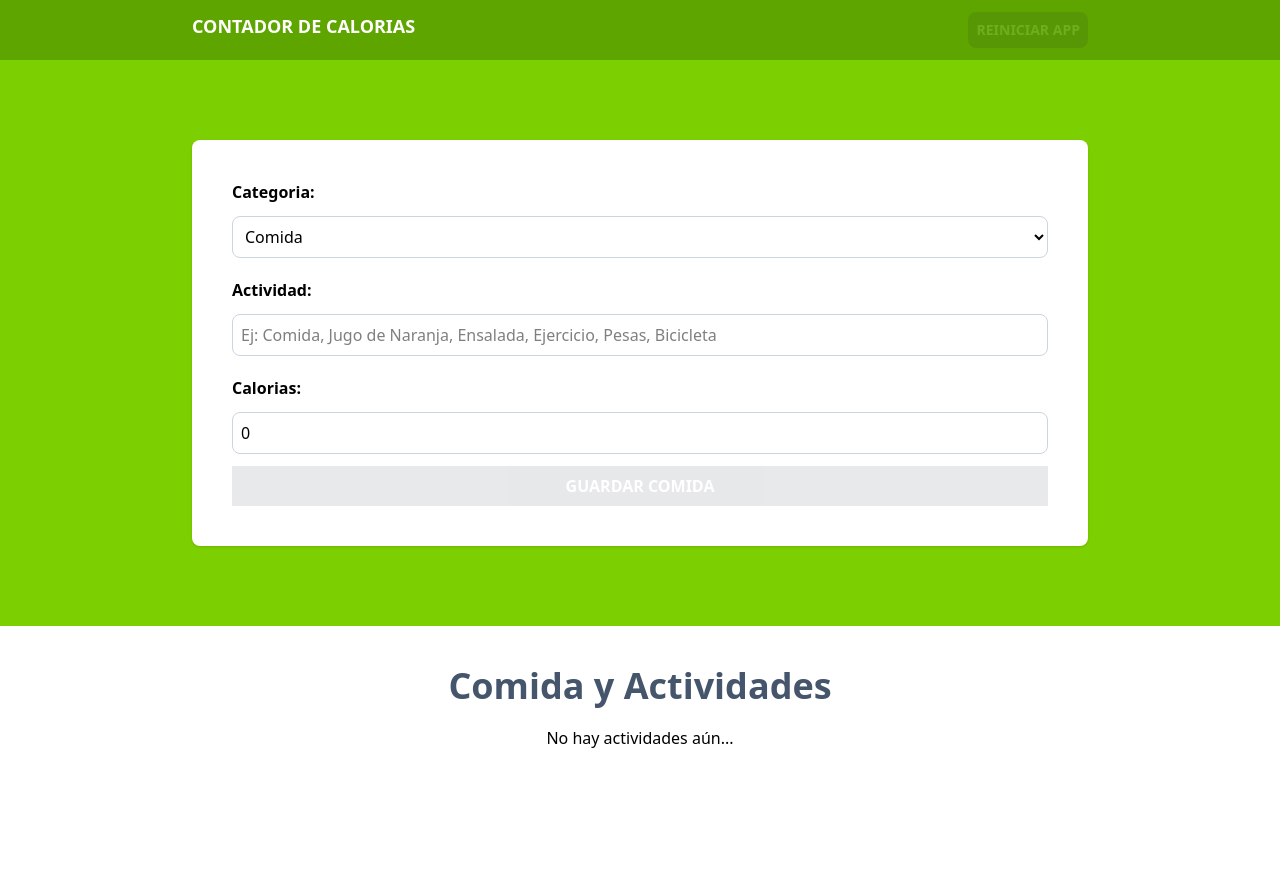
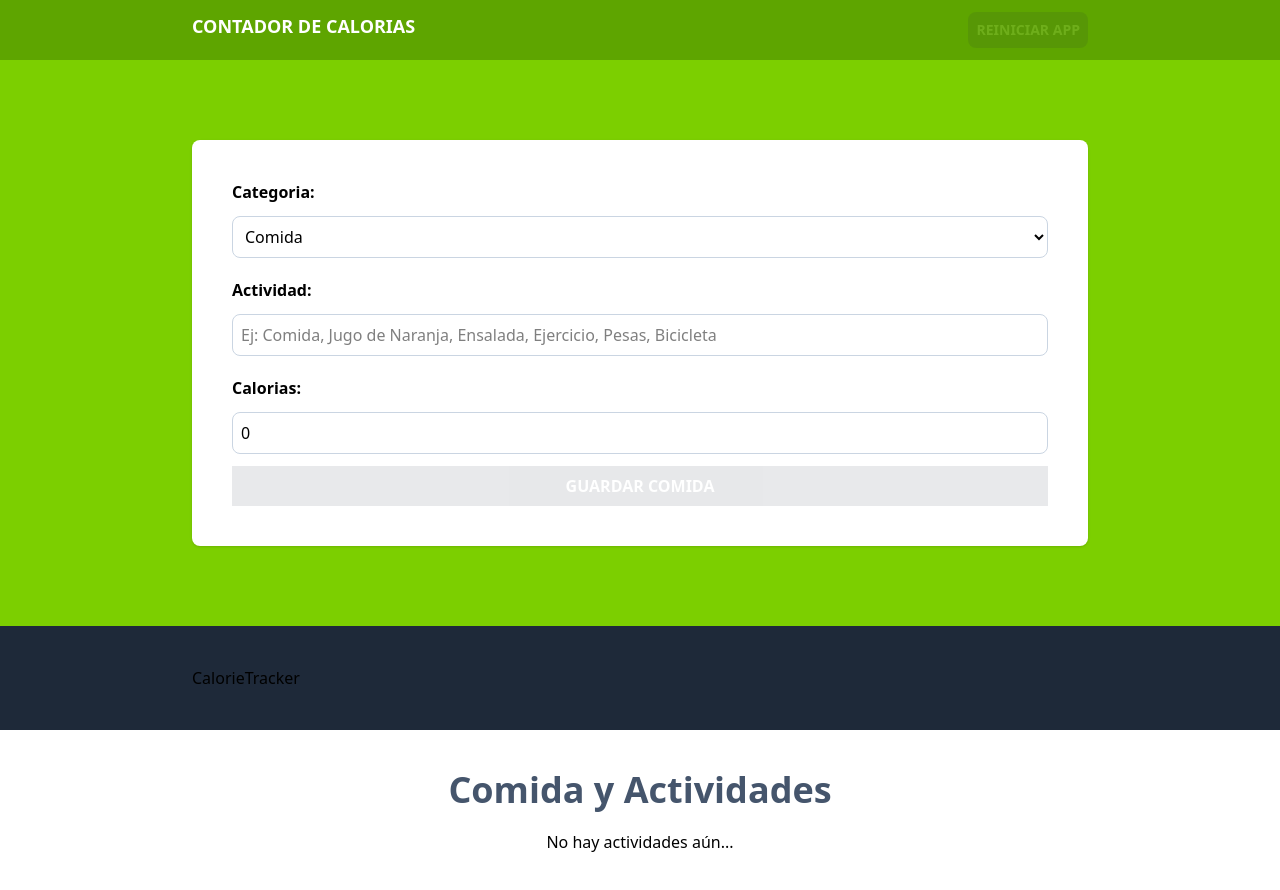
Before and after one commit to lautaroVal/contador-de-calorias, a React app: page / in a window 1280 px wide. Shown: the top 890 px of the page. Before the commit the page ends 810 px from the top, so only its background shows below. Built offline with nearby package versions, Linux system fonts and the light colour scheme; the HTML template or start-up script is replaced by a standard one.

Commit message:
Creando un Componente para mostrar el total de Calorias

```diff
--- a/src/App.tsx
+++ b/src/App.tsx
@@ -2,6 +2,7 @@
 import Form from "./components/Form"
 import { activityReducer, initialState } from "./reducers/activty-reducer"
 import ActivityList from "./components/ActivityList"
+import CalorieTracker from "./components/CalorieTracker"
 
 function App() {
 
@@ -38,6 +39,14 @@
         </div>
       </section>
 
+      <section className="bg-gray-800 py-10">
+        <div className="max-w-4xl mx-auto">
+          <CalorieTracker
+          activities={state.activities}
+          />
+        </div>
+      </section>
+
       <section className="p-10 mx-auto max-w-4xl">
         <ActivityList
         activities={state.activities}
--- /dev/null
+++ b/src/components/CalorieTracker.tsx
@@ -0,0 +1,11 @@
+import type { Activity } from "../types"
+
+type calorieTrackerProps = {
+    activities: Activity[]
+}
+
+export default function CalorieTracker({activities}: calorieTrackerProps) {
+  return (
+    <div>CalorieTracker</div>
+  )
+}
```
